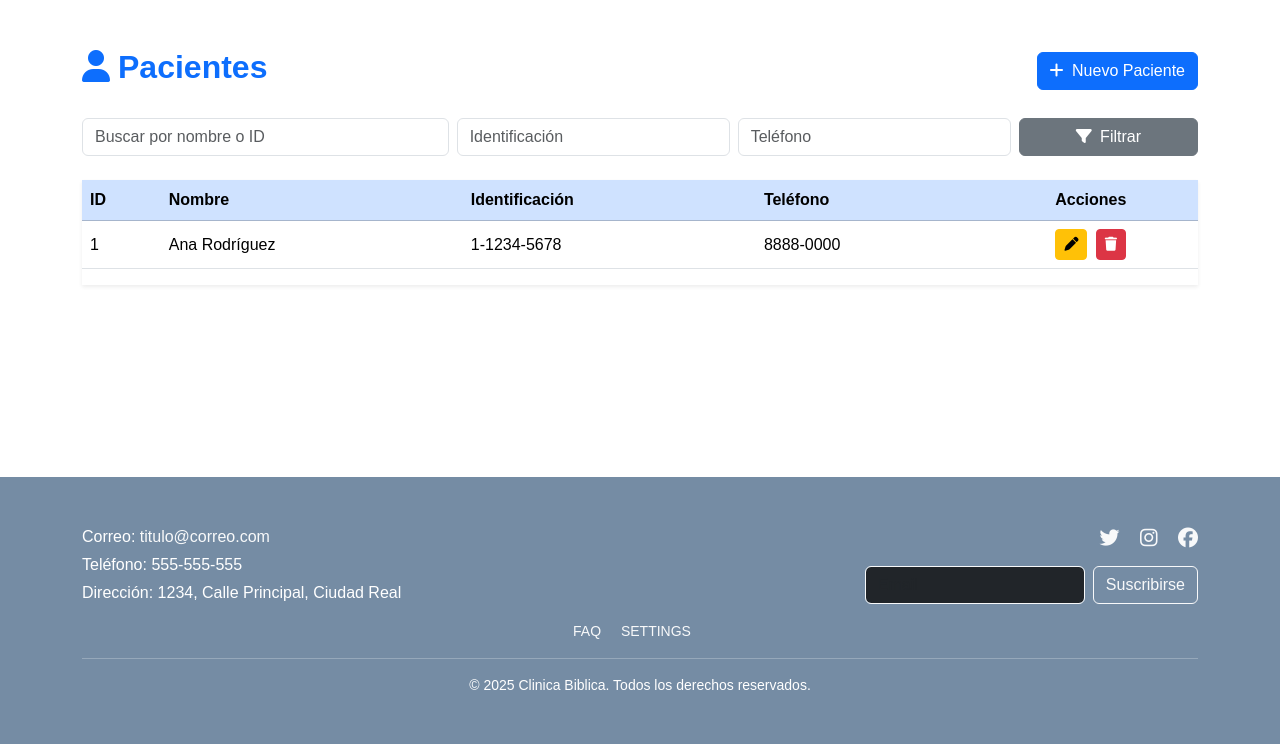
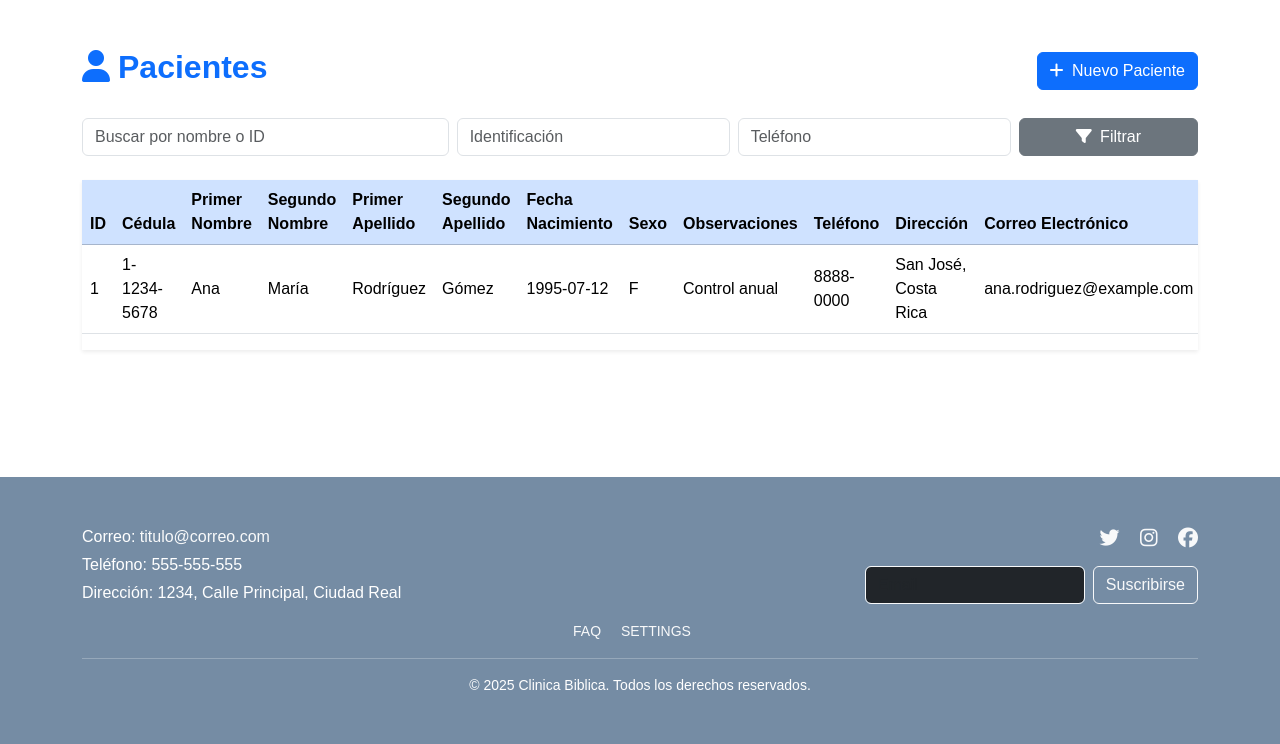
Before and after one commit to JB1302/CLINICA-BIBLICA, a PHP site: page /pacientes.php in a window 1280 px wide. Shown: the part 56-800 px from the top of the page. Run offline with PHP 8.4, Linux system fonts and the light colour scheme.

Commit message:
Actualiza vista de pacienteS

```diff
--- a/APP/VIEW/pacientes.php
+++ b/APP/VIEW/pacientes.php
@@ -59,6 +59,7 @@
 
 
 
+  <!-- MAIN -->
   <main class="container py-5">
 
     <div class="d-flex justify-content-between align-items-center mb-4">
@@ -68,7 +69,6 @@
         <i class="fa-solid fa-plus me-1"></i> Nuevo Paciente
       </button>
     </div>
-
 
     <form class="row g-2 mb-4">
       <div class="col-md-4">
@@ -81,29 +81,45 @@
         <input type="text" class="form-control" placeholder="Teléfono">
       </div>
       <div class="col-md-2 d-grid">
-      <button class="btn btn-secondary"><i class="fa-solid fa-filter me-1"></i> Filtrar</button>
+        <button class="btn btn-secondary" type="button"><i class="fa-solid fa-filter me-1"></i> Filtrar</button>
       </div>
     </form>
 
-
+    <!-- TABLA -->
     <div class="table-responsive shadow-sm">
       <table class="table table-hover align-middle">
         <thead class="table-primary">
           <tr>
             <th>ID</th>
-          <th>Nombre</th>
-          <th>Identificación</th>
+            <th>Cédula</th>
+            <th>Primer Nombre</th>
+            <th>Segundo Nombre</th>
+            <th>Primer Apellido</th>
+            <th>Segundo Apellido</th>
+            <th>Fecha Nacimiento</th>
+            <th>Sexo</th>
+            <th>Observaciones</th>
             <th>Teléfono</th>
+            <th>Dirección</th>
+            <th>Correo Electrónico</th>
             <th class="text-center">Acciones</th>
           </tr>
         </thead>
+        <!-- Valor Template-->
         <tbody>
-
           <tr>
             <td>1</td>
-          <td>Ana Rodríguez</td>
             <td>1-1234-5678</td>
+            <td>Ana</td>
+            <td>María</td>
+            <td>Rodríguez</td>
+            <td>Gómez</td>
+            <td>1995-07-12</td>
+            <td>F</td>
+            <td>Control anual</td>
             <td>8888-0000</td>
+            <td>San José, Costa Rica</td>
+            <td>ana.rodriguez@example.com</td>
             <td class="text-center">
               <button class="btn btn-sm btn-warning me-1" data-bs-toggle="modal" data-bs-target="#modalEditar">
                 <i class="fa-solid fa-pen"></i>
@@ -119,154 +135,165 @@
 
   </main>
 
-
   <!-- MODAL AGREGAR -->
-<div class="modal fade" id="modalAgregar" tabindex="-1">
-  <div class="modal-dialog">
+  <div class="modal fade" id="modalAgregar" tabindex="-1" aria-hidden="true">
+    <div class="modal-dialog modal-lg">
       <div class="modal-content">
         <div class="modal-header bg-primary text-white">
           <h5 class="modal-title">Agregar Paciente</h5>
-        <button type="button" class="btn-close btn-close-white" data-bs-dismiss="modal"></button>
+          <button type="button" class="btn-close btn-close-white" data-bs-dismiss="modal" aria-label="Cerrar"></button>
         </div>
         <div class="modal-body">
-
-        <form>
-          <div class="mb-3">
-            <label class="form-label">Nombre completo</label>
+          <form id="formAgregar">
+            <div class="row g-3">
+              <div class="col-md-4">
+                <label class="form-label">Cédula</label>
                 <input type="text" class="form-control" required>
               </div>
 
-          <div class="mb-3">
-            <label class="form-label">Identificación</label>
+              <div class="col-md-4">
+                <label class="form-label">Primer Nombre</label>
                 <input type="text" class="form-control" required>
               </div>
 
-          <div class="mb-3">
-            <label class="form-label">Teléfono</label>
+              <div class="col-md-4">
+                <label class="form-label">Segundo Nombre</label>
+                <input type="text" class="form-control">
+              </div>
+
+              <div class="col-md-4">
+                <label class="form-label">Primer Apellido</label>
                 <input type="text" class="form-control" required>
               </div>
 
-          <button type="submit" class="btn btn-primary w-100">
-            Guardar
-          </button>
+              <div class="col-md-4">
+                <label class="form-label">Segundo Apellido</label>
+                <input type="text" class="form-control">
+              </div>
+
+              <div class="col-md-4">
+                <label class="form-label">Fecha de Nacimiento</label>
+                <input type="date" class="form-control" required>
+              </div>
+
+              <div class="col-md-4">
+                <label class="form-label">Sexo</label>
+                <select class="form-select" required>
+                  <option value="">Seleccione</option>
+                  <option value="F">Femenino</option>
+                  <option value="M">Masculino</option>
+                </select>
+              </div>
+
+              <div class="col-md-8">
+                <label class="form-label">Observaciones</label>
+                <textarea class="form-control" rows="2"></textarea>
+              </div>
+
+              <div class="col-md-4">
+                <label class="form-label">Teléfono</label>
+                <input type="text" class="form-control">
+              </div>
+
+              <div class="col-md-8">
+                <label class="form-label">Dirección</label>
+                <input type="text" class="form-control">
+              </div>
+
+              <div class="col-md-6">
+                <label class="form-label">Correo Electrónico</label>
+                <input type="email" class="form-control">
+              </div>
+            </div>
+
+            <div class="mt-4">
+              <button type="submit" class="btn btn-primary w-100">Guardar</button>
+            </div>
           </form>
-
         </div>
       </div>
     </div>
   </div>
 
-
   <!-- MODAL EDITAR -->
-<div class="modal fade" id="modalEditar" tabindex="-1">
-  <div class="modal-dialog">
+  <div class="modal fade" id="modalEditar" tabindex="-1" aria-hidden="true">
+    <div class="modal-dialog modal-lg">
       <div class="modal-content">
         <div class="modal-header bg-warning">
           <h5 class="modal-title text-dark">Editar Paciente</h5>
-        <button type="button" class="btn-close" data-bs-dismiss="modal"></button>
+          <button type="button" class="btn-close" data-bs-dismiss="modal" aria-label="Cerrar"></button>
         </div>
         <div class="modal-body">
-
-        <form>
-          <div class="mb-3">
-            <label class="form-label">Nombre completo</label>
-            <input type="text" class="form-control" value="Ana Rodríguez">
-          </div>
-
-          <div class="mb-3">
-            <label class="form-label">Identificación</label>
+          <form id="formEditar">
+            <div class="row g-3">
+              <div class="col-md-4">
+                <label class="form-label">Cédula</label>
                 <input type="text" class="form-control" value="1-1234-5678">
               </div>
 
-          <div class="mb-3">
+              <div class="col-md-4">
+                <label class="form-label">Primer Nombre</label>
+                <input type="text" class="form-control" value="Ana">
+              </div>
+
+              <div class="col-md-4">
+                <label class="form-label">Segundo Nombre</label>
+                <input type="text" class="form-control" value="María">
+              </div>
+
+              <div class="col-md-4">
+                <label class="form-label">Primer Apellido</label>
+                <input type="text" class="form-control" value="Rodríguez">
+              </div>
+
+              <div class="col-md-4">
+                <label class="form-label">Segundo Apellido</label>
+                <input type="text" class="form-control" value="Gómez">
+              </div>
+
+              <div class="col-md-4">
+                <label class="form-label">Fecha de Nacimiento</label>
+                <input type="date" class="form-control" value="1995-07-12">
+              </div>
+
+              <div class="col-md-4">
+                <label class="form-label">Sexo</label>
+                <select class="form-select">
+                  <option value="">Seleccione</option>
+                  <option value="F" selected>Femenino</option>
+                  <option value="M">Masculino</option>
+                </select>
+              </div>
+
+              <div class="col-md-8">
+                <label class="form-label">Observaciones</label>
+                <textarea class="form-control" rows="2">Control anual</textarea>
+              </div>
+
+              <div class="col-md-4">
                 <label class="form-label">Teléfono</label>
                 <input type="text" class="form-control" value="8888-0000">
               </div>
 
-          <button type="submit" class="btn btn-warning w-100">
-            Actualizar
-          </button>
+              <div class="col-md-8">
+                <label class="form-label">Dirección</label>
+                <input type="text" class="form-control" value="San José, Costa Rica">
+              </div>
+
+              <div class="col-md-6">
+                <label class="form-label">Correo Electrónico</label>
+                <input type="email" class="form-control" value="ana.rodriguez@example.com">
+              </div>
+            </div>
+
+            <div class="mt-4">
+              <button type="submit" class="btn btn-warning w-100">Actualizar</button>
+            </div>
           </form>
-
         </div>
       </div>
     </div>
   </div>
-
-
-
-
-<div class="modal fade" id="modalAgregar" tabindex="-1">
-  <div class="modal-dialog">
-    <div class="modal-content">
-      <div class="modal-header bg-primary text-white">
-        <h5 class="modal-title">Agregar Paciente</h5>
-        <button type="button" class="btn-close btn-close-white" data-bs-dismiss="modal"></button>
-      </div>
-      <div class="modal-body">
-
-        <form>
-          <div class="mb-3">
-            <label class="form-label">Nombre completo</label>
-            <input type="text" class="form-control" required>
-          </div>
-
-          <div class="mb-3">
-            <label class="form-label">Identificación</label>
-            <input type="text" class="form-control" required>
-          </div>
-
-          <div class="mb-3">
-            <label class="form-label">Teléfono</label>
-            <input type="text" class="form-control" required>
-          </div>
-
-          <button type="submit" class="btn btn-primary w-100">
-            Guardar
-          </button>
-        </form>
-
-      </div>
-    </div>
-  </div>
-</div>
-
-
-<div class="modal fade" id="modalEditar" tabindex="-1">
-  <div class="modal-dialog">
-    <div class="modal-content">
-      <div class="modal-header bg-warning">
-        <h5 class="modal-title text-dark">Editar Paciente</h5>
-        <button type="button" class="btn-close" data-bs-dismiss="modal"></button>
-      </div>
-      <div class="modal-body">
-
-        <form>
-          <div class="mb-3">
-            <label class="form-label">Nombre completo</label>
-            <input type="text" class="form-control" value="Ana Rodríguez">
-          </div>
-
-          <div class="mb-3">
-            <label class="form-label">Identificación</label>
-            <input type="text" class="form-control" value="1-1234-5678">
-          </div>
-
-          <div class="mb-3">
-            <label class="form-label">Teléfono</label>
-            <input type="text" class="form-control" value="8888-0000">
-          </div>
-
-          <button type="submit" class="btn btn-warning w-100">
-            Actualizar
-          </button>
-        </form>
-
-      </div>
-    </div>
-  </div>
-</div>
-
 
 
 
```
Lines whose indentation alone changed are shown as unchanged.
